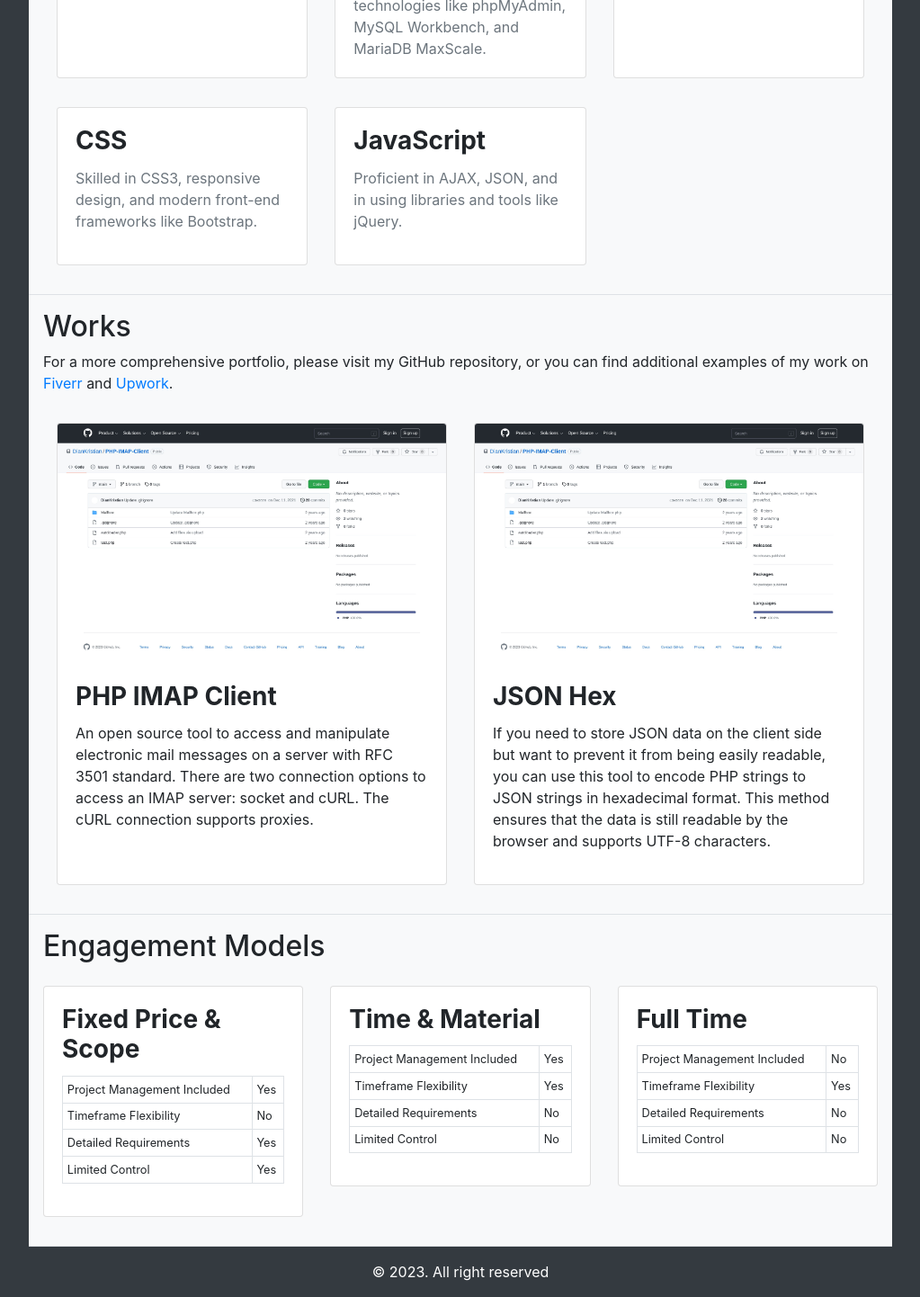
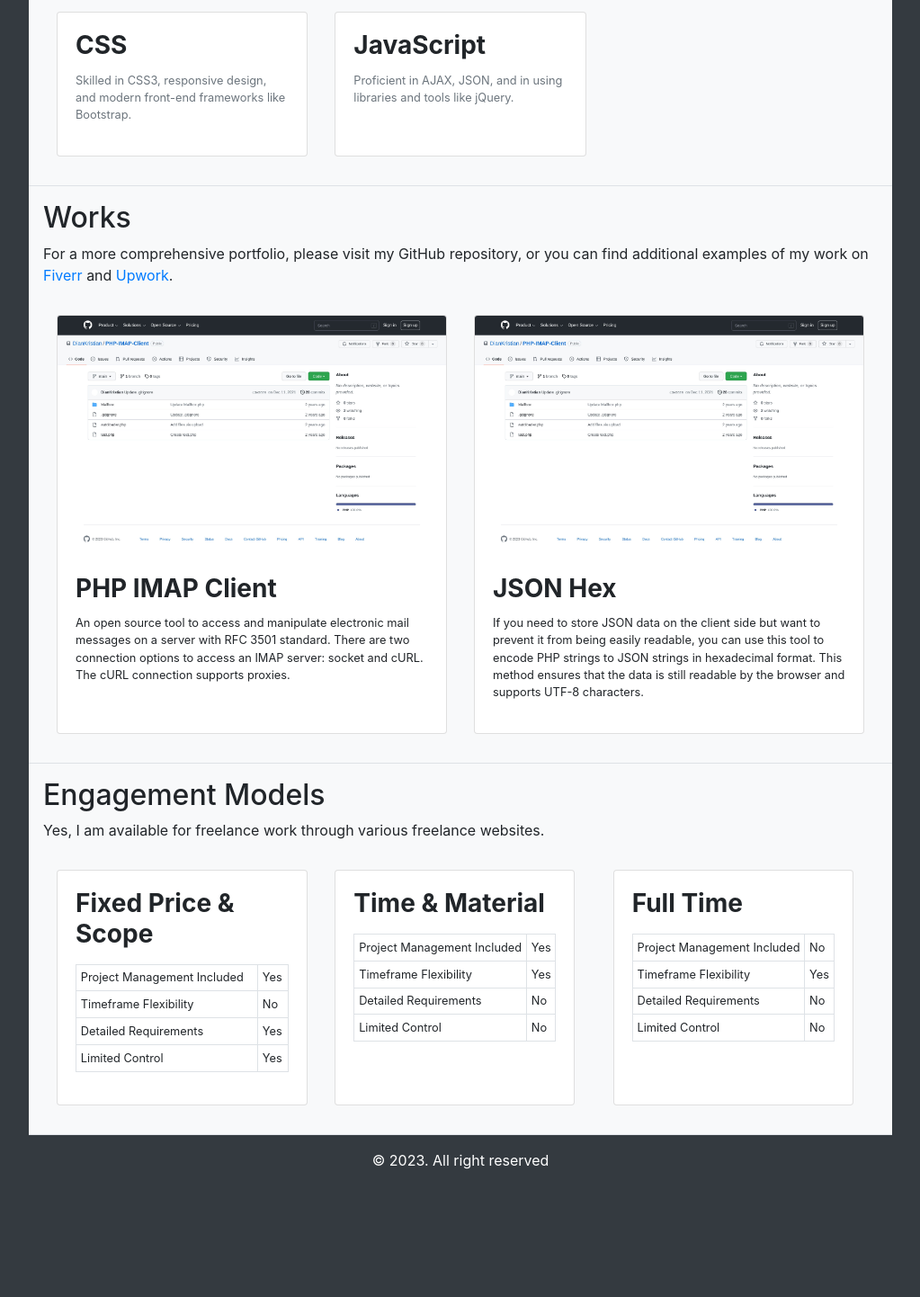
Before and after one commit to DianKristian/diankristian.github.io, a plain HTML site: page index.html in a window 1280 px wide. Shown: the part 311-1753 px from the top of the page at 90% size, without its empty margins (128-1151 px from the left). After the commit the page ends 1629 px from the top, so only its background shows below. Drawn offline with Linux system fonts and the light colour scheme.

Commit message:
Update index.html

```diff
--- a/index.html
+++ b/index.html
@@ -48,7 +48,7 @@
 			<div class="row m-0">
 				<div class="col-md-6 col-lg-4 d-flex align-items-stretch">
 					<div class="card my-3">
-						<div class="card-body">
+						<div class="card-body small">
 							<h3 class="card-title"><strong>PHP</strong></h3>
 							<p class="text-muted m-0">Expert in PHP core language features and advanced concepts like object-oriented programming and design patterns. Experiences with CMS like Wordpress</p>
 						</div>
@@ -56,7 +56,7 @@
 				</div>
 				<div class="col-md-6 col-lg-4 d-flex align-items-stretch">
 					<div class="card my-3">
-						<div class="card-body">
+						<div class="card-body small">
 							<h3 class="card-title"><strong>Database</strong></h3>
 							<p class="text-muted my-0">Expert in designing, developing, and administering MySQL and MariaDB databases. Skilled in SQL, performance tuning, and database optimization. Experience with tools and technologies like phpMyAdmin, MySQL Workbench, and MariaDB MaxScale.</p>
 						</div>
@@ -64,7 +64,7 @@
 				</div>
 				<div class="col-md-6 col-lg-4 d-flex align-items-stretch">
 					<div class="card my-3">
-						<div class="card-body">
+						<div class="card-body small">
 							<h3 class="card-title"><strong>HTML</strong></h3>
 							<p class="text-muted">Strong proficiency in HTML5. Understanding of web development best practices and standards. Knowledge of SEO principles and best practices.</p>
 						</div>
@@ -72,7 +72,7 @@
 				</div>
 				<div class="col-md-6 col-lg-4 d-flex align-items-stretch">
 					<div class="card my-3">
-						<div class="card-body">
+						<div class="card-body small">
 							<h3 class="card-title"><strong>CSS</strong></h3>
 							<p class="text-muted">Skilled in CSS3, responsive design, and modern front-end frameworks like Bootstrap.</p>
 						</div>
@@ -80,7 +80,7 @@
 				</div>
 				<div class="col-md-6 col-lg-4 d-flex align-items-stretch">
 					<div class="card my-3">
-						<div class="card-body">
+						<div class="card-body small">
 							<h3 class="card-title"><strong>JavaScript</strong></h3>
 							<p class="text-muted my-0">Proficient in AJAX, JSON, and in using libraries and tools like jQuery.</p>
 						</div>
@@ -108,7 +108,7 @@
 				<div class="col-lg-6 d-flex align-items-stretch">
 					<div class="card my-3">
 						<img class="card-img-top" src="img/github-php-imap.jpg" loading="lazy">
-						<div class="card-body">
+						<div class="card-body small">
 							<h3 class="card-title"><strong>PHP IMAP Client</strong></h3>
 							<p>An open source tool to access and manipulate electronic mail messages on a server with RFC 3501 standard. There are two connection options to access an IMAP server: socket and cURL. The cURL connection supports proxies.</p>
 						</div>
@@ -117,7 +117,7 @@
 				<div class="col-lg-6 d-flex align-items-stretch">
 					<div class="card my-3">
 						<img class="card-img-top" src="img/github-php-imap.jpg" loading="lazy">
-						<div class="card-body">
+						<div class="card-body small">
 							<h3 class="card-title"><strong>JSON Hex</strong></h3>
 							<p>If you need to store JSON data on the client side but want to prevent it from being easily readable, you can use this tool to encode PHP strings to JSON strings in hexadecimal format. This method ensures that the data is still readable by the browser and supports UTF-8 characters.</p>
 						</div>
@@ -129,12 +129,13 @@
 	<section id="engagement">
 		<div class="container bg-light border-bottom p-3">
 			<h2 class="">Engagement Models</h2>
-			<div class="row">
-				<div class="col-md-6 col-lg-4">
+			<p>Yes, I am available for freelance work through various freelance websites.</p>
+			<div class="row m-0">
+				<div class="col-md-6 col-lg-4 d-flex align-items-stretch">
 					<div class="card my-3">
 						<div class="card-body small">
 							<h3 class="card-title"><strong>Fixed Price &amp; Scope</strong></h3>
-							<table class="table table-sm table-bordered">
+							<table class="table table-sm table-bordered my-3">
 								<tbody>
 									<tr>
 										<td>Project Management Included</td>
@@ -171,11 +172,11 @@
 						-->
 					</div>
 				</div>
-				<div class="col-md-6 col-lg-4">
+				<div class="col-md-6 col-lg-4 d-flex align-items-stretch">
 					<div class="card my-3">
 						<div class="card-body small">
 							<h3 class="card-title"><strong>Time &amp; Material</strong></h3>
-							<table class="table table-sm table-bordered">
+							<table class="table table-sm table-bordered my-3">
 								<tbody>
 									<tr>
 										<td>Project Management Included</td>
@@ -205,11 +206,11 @@
 						</div>
 					</div>
 				</div>
-				<div class="col-md-6 col-lg-4">
+				<div class="col-md-6 col-lg-4 d-flex align-items-stretch">
 					<div class="card my-3">
 						<div class="card-body small">
 							<h3 class="card-title"><strong>Full Time</strong></h3>
-							<table class="table table-sm table-bordered">
+							<table class="table table-sm table-bordered my-3">
 								<tbody>
 									<tr>
 										<td>Project Management Included</td>
@@ -246,7 +247,7 @@
 	<section id="hireme">
 		<div class="container bg-white border-bottom p-3">
 			<h2>Finally, Let's Talk!</h2>
-			<p>Currently, I am available for freelance work through various freelance websites or you can email me to discuss about project details at <a href="mailto:dian.kristian@gmail.com" target="_blank">dian.kristian@gmail.com</a>.</h2>
+			<p>Currently, I am available for freelance work through various freelance websites or you can email me to discuss about project details at <a href="mailto:dian.kristian@gmail.com" target="_blank">dian.kristian@gmail.com</a>.</p>
 			<div class="row">
 				<div class="col-4">
 					<div class="card my-3">
```
